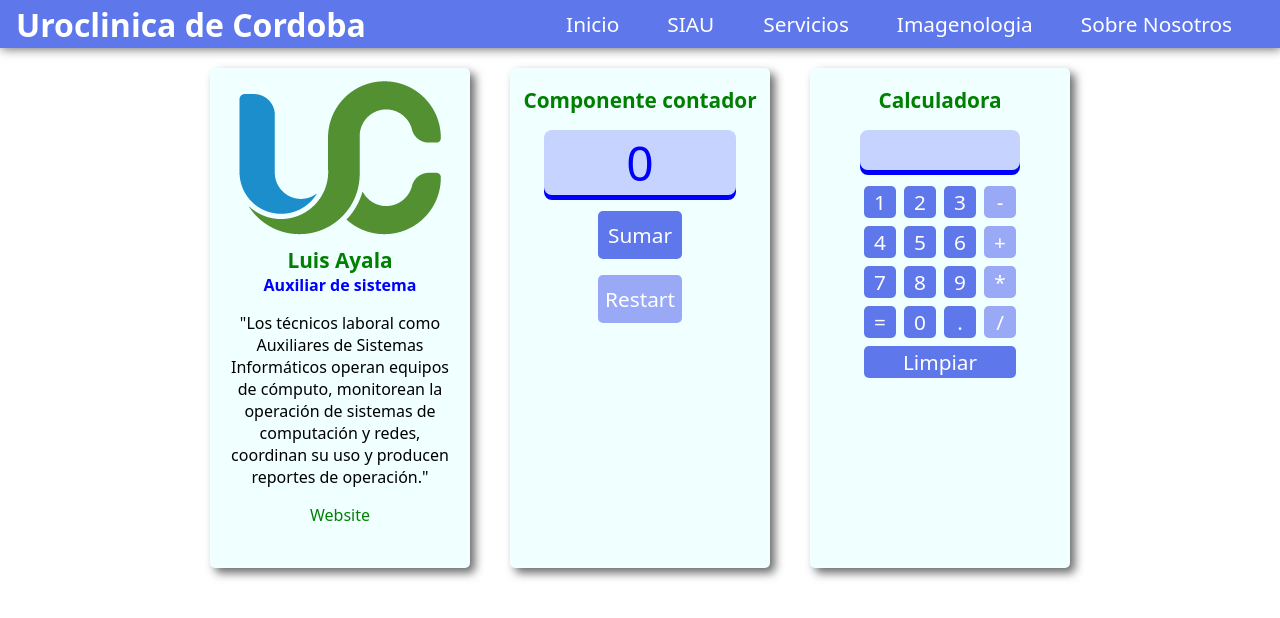
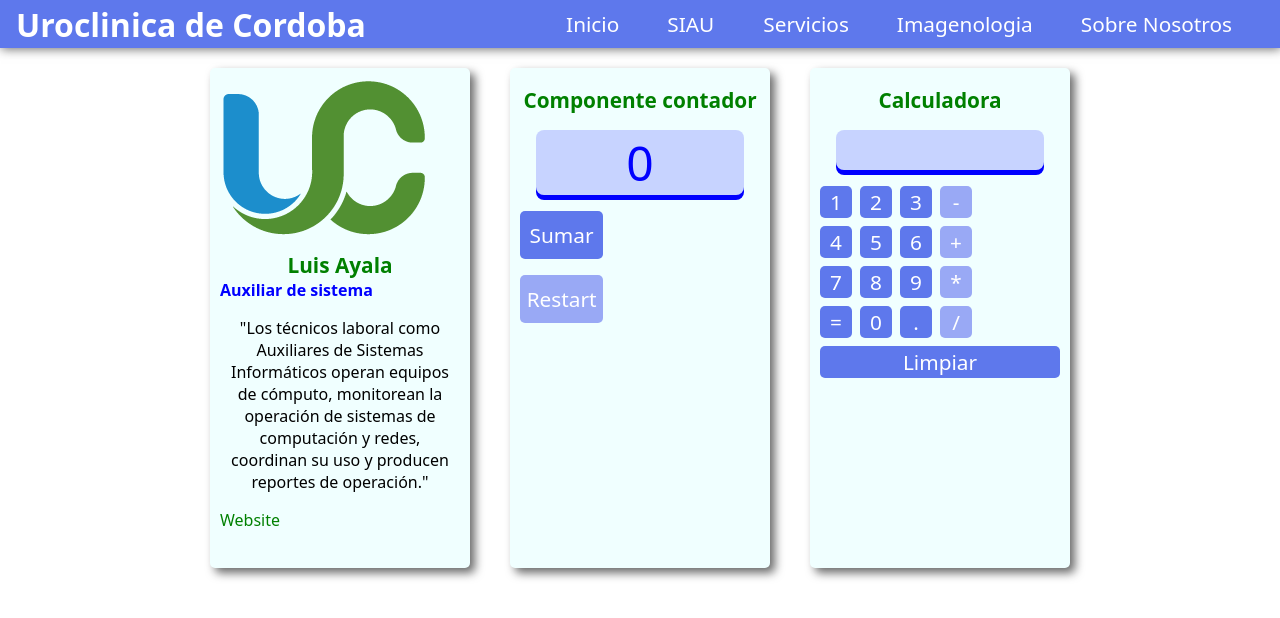
Before and after one commit to luisdy1972/pruebas-react, a React (Create React App) app: page / in a window 1280 px wide. Shown: the top 618 px of the page. Built offline with nearby package versions, Linux system fonts and the light colour scheme.

Commit message:
caluladora & cads indibiduales

```diff
--- a/src/hojas-de-estilos/Card.css
+++ b/src/hojas-de-estilos/Card.css
@@ -5,9 +5,6 @@
     margin: 20px;
     background-color: azure;
     border-radius: 5px;
-    display: flex;
-    align-items: center;
-    flex-direction: column;
     box-shadow: 5px 5px 10px rgb(107, 107, 107)
 }
 
```
